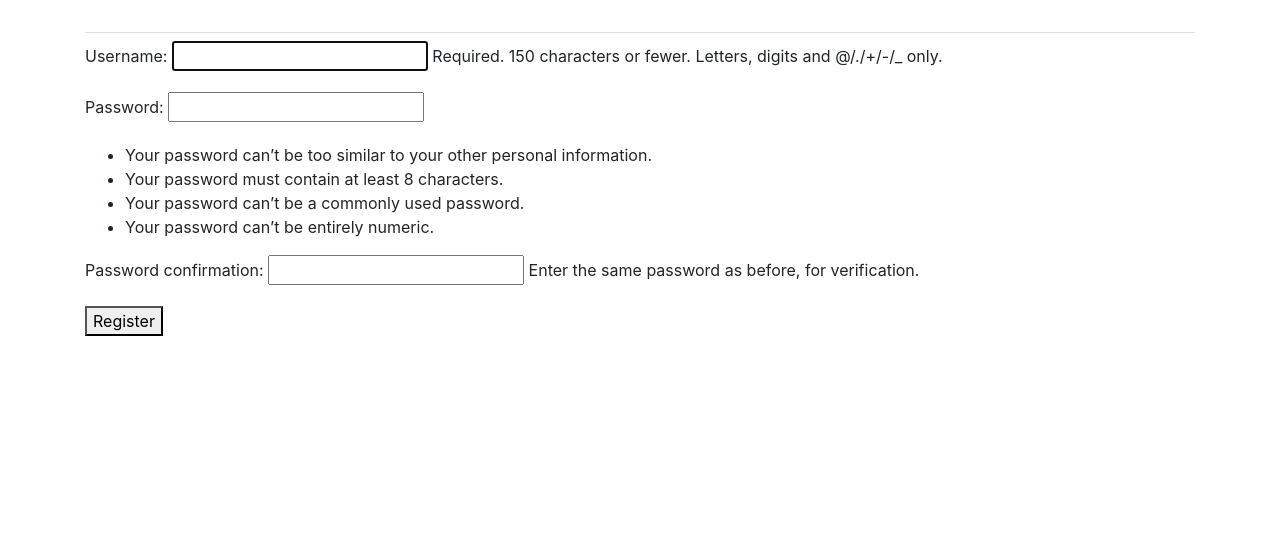
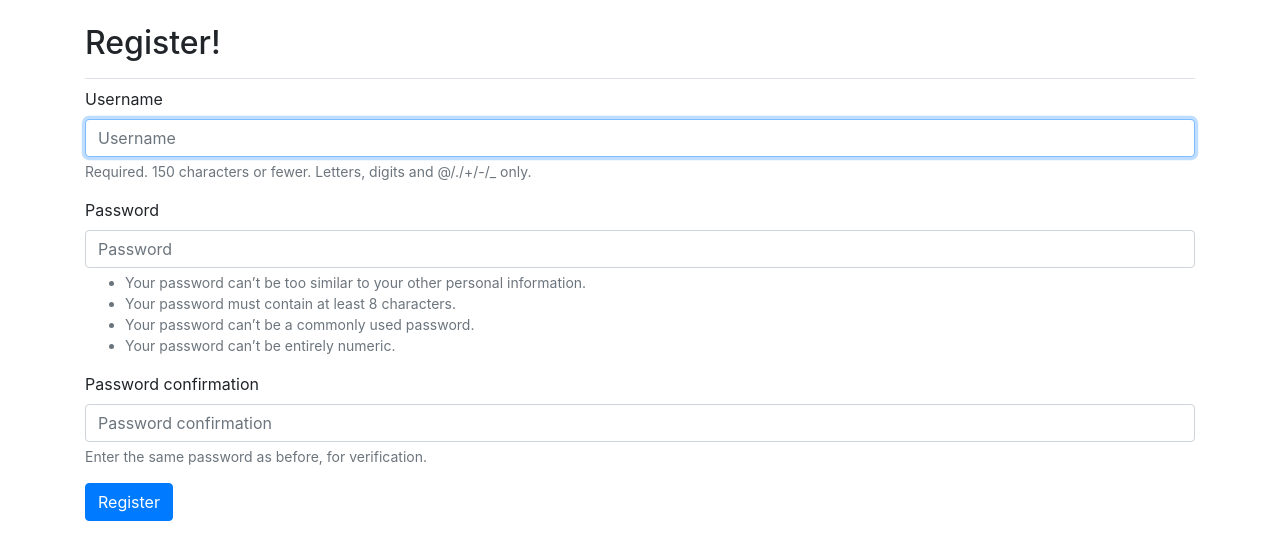
Before and after one commit to urasayanoglu/board_game_club, a Django app: page /users/register/ in a window 1280 px wide. Shown: the part 58-618 px from the top of the page. Run offline with Django 4.2, Linux system fonts and the light colour scheme; some libraries are stand-ins or nearby versions.

Commit message:
Add styling for the register.html

```diff
--- a/users/templates/registration/register.html
+++ b/users/templates/registration/register.html
@@ -1,12 +1,19 @@
 {% extends "board_game_club_apps/base.html" %}
+{% load bootstrap4 %}
+
+{% block page_header %}
+  <h2>Register!</h2>
+{% endblock page_header %}
 
 {% block content %}
 
-  <form method="post" action="{% url 'users:register' %}">
+  <form method="post" action="{% url 'users:register' %}" class="form">
     {% csrf_token %}
-    {{ form.as_p }}
+    {% bootstrap_form form %}
+    {% buttons %}
+      <button name="submit" class="btn btn-primary">Register</button>
+    {% endbuttons %}
 
-    <button name="submit">Register</button>
     <input type="hidden" name="next" value="{% url 'board_game_club_apps:index' %}"/>
   </form>
   {% endblock content %}
```
